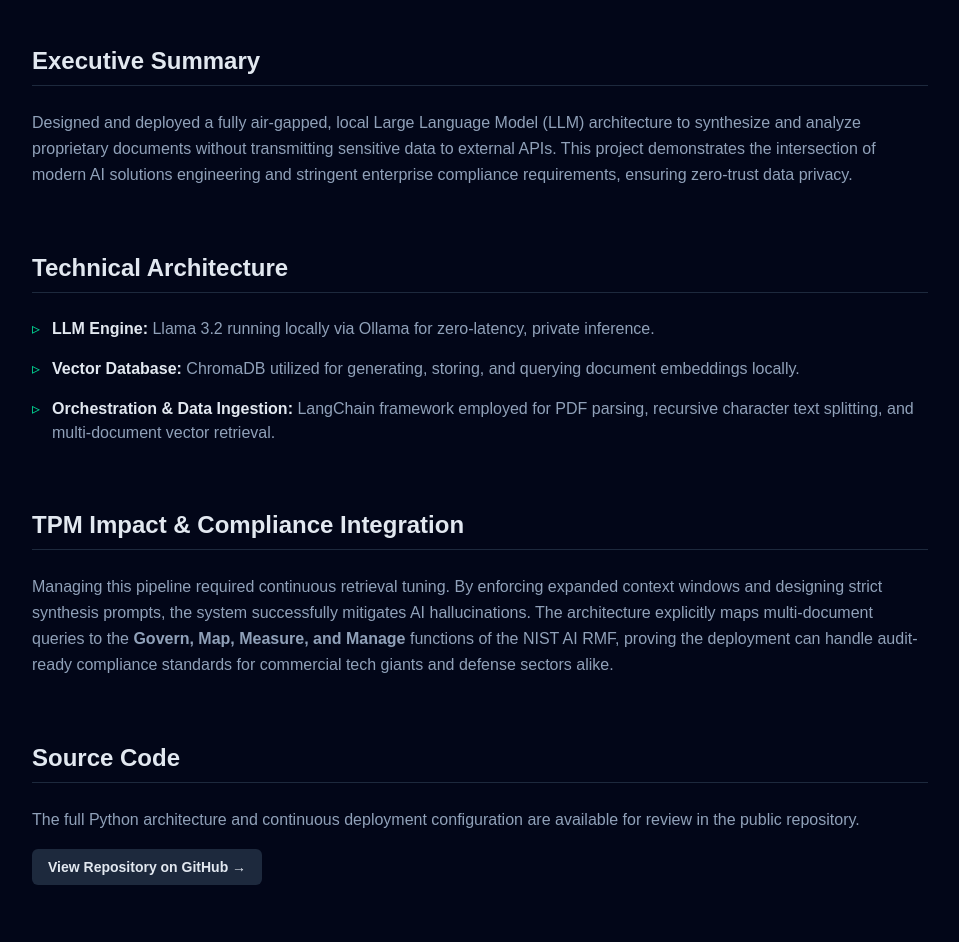
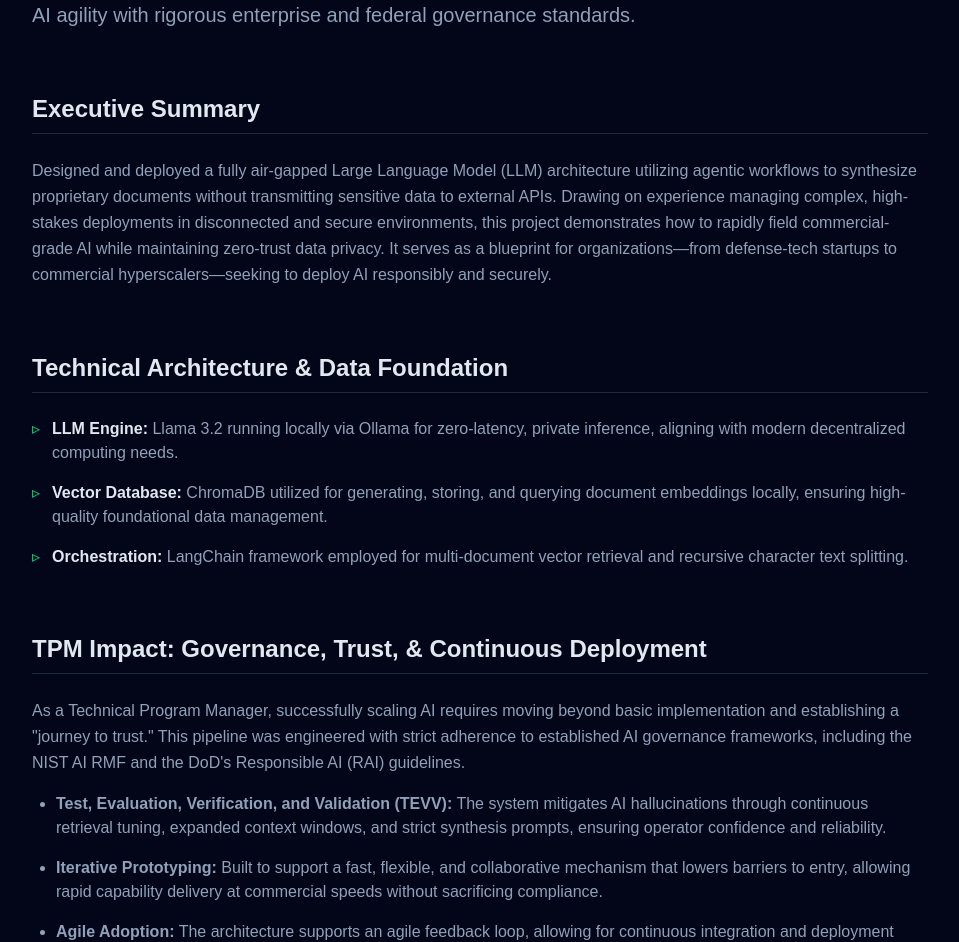
Before and after one commit to nfranklin77/tpm-portfolio, a Next.js app: page /projects/rag-engine in a window 1280 px wide. Shown: the part 291-1233 px from the top of the page, without its empty margins (160-1119 px from the left). Built offline with nearby package versions, Linux system fonts and the light colour scheme.

Commit message:
feat: updated RAG showcase with RAI and federal compliance frameworks

```diff
--- a/app/projects/rag-engine/page.tsx
+++ b/app/projects/rag-engine/page.tsx
@@ -12,10 +12,10 @@ export default function RagEngineProject() {
 
         {/* Project Header */}
         <h1 className="mt-8 text-4xl font-extrabold tracking-tight sm:text-5xl">
-          Air-Gapped AI RAG Engine
+          Air-Gapped AI RAG Engine: A Responsible AI (RAI) Architecture
         </h1>
         <p className="mt-4 text-xl text-slate-400">
-          A secure, locally hosted Retrieval-Augmented Generation pipeline built to evaluate technical workflows against the NIST AI Risk Management Framework.
+          A secure, locally hosted Retrieval-Augmented Generation (RAG) pipeline built to bridge commercial AI agility with rigorous enterprise and federal governance standards.
         </p>
 
         {/* Content Sections */}
@@ -24,39 +24,44 @@ export default function RagEngineProject() {
           <section>
             <h2 className="text-2xl font-bold text-slate-200 border-b border-slate-800 pb-2">Executive Summary</h2>
             <p className="mt-6 text-slate-400 leading-relaxed">
-              Designed and deployed a fully air-gapped, local Large Language Model (LLM) architecture to synthesize and analyze proprietary documents without transmitting sensitive data to external APIs. This project demonstrates the intersection of modern AI solutions engineering and stringent enterprise compliance requirements, ensuring zero-trust data privacy.
+              Designed and deployed a fully air-gapped Large Language Model (LLM) architecture utilizing agentic workflows to synthesize proprietary documents without transmitting sensitive data to external APIs. Drawing on experience managing complex, high-stakes deployments in disconnected and secure environments, this project demonstrates how to rapidly field commercial-grade AI while maintaining zero-trust data privacy. It serves as a blueprint for organizations—from defense-tech startups to commercial hyperscalers—seeking to deploy AI responsibly and securely.
             </p>
           </section>
 
           <section>
-            <h2 className="text-2xl font-bold text-slate-200 border-b border-slate-800 pb-2">Technical Architecture</h2>
+            <h2 className="text-2xl font-bold text-slate-200 border-b border-slate-800 pb-2">Technical Architecture & Data Foundation</h2>
             <ul className="mt-6 space-y-4 text-slate-400">
               <li className="flex items-start">
                 <span className="mr-3 text-emerald-400">▹</span>
-                <div><strong className="text-slate-200">LLM Engine:</strong> Llama 3.2 running locally via Ollama for zero-latency, private inference.</div>
+                <div><strong className="text-slate-200">LLM Engine:</strong> Llama 3.2 running locally via Ollama for zero-latency, private inference, aligning with modern decentralized computing needs.</div>
               </li>
               <li className="flex items-start">
                 <span className="mr-3 text-emerald-400">▹</span>
-                <div><strong className="text-slate-200">Vector Database:</strong> ChromaDB utilized for generating, storing, and querying document embeddings locally.</div>
+                <div><strong className="text-slate-200">Vector Database:</strong> ChromaDB utilized for generating, storing, and querying document embeddings locally, ensuring high-quality foundational data management.</div>
               </li>
               <li className="flex items-start">
                 <span className="mr-3 text-emerald-400">▹</span>
-                <div><strong className="text-slate-200">Orchestration & Data Ingestion:</strong> LangChain framework employed for PDF parsing, recursive character text splitting, and multi-document vector retrieval.</div>
+                <div><strong className="text-slate-200">Orchestration:</strong> LangChain framework employed for multi-document vector retrieval and recursive character text splitting.</div>
               </li>
             </ul>
           </section>
 
           <section>
-            <h2 className="text-2xl font-bold text-slate-200 border-b border-slate-800 pb-2">TPM Impact & Compliance Integration</h2>
+            <h2 className="text-2xl font-bold text-slate-200 border-b border-slate-800 pb-2">TPM Impact: Governance, Trust, & Continuous Deployment</h2>
             <p className="mt-6 text-slate-400 leading-relaxed">
-              Managing this pipeline required continuous retrieval tuning. By enforcing expanded context windows and designing strict synthesis prompts, the system successfully mitigates AI hallucinations. The architecture explicitly maps multi-document queries to the <strong>Govern, Map, Measure, and Manage</strong> functions of the NIST AI RMF, proving the deployment can handle audit-ready compliance standards for commercial tech giants and defense sectors alike.
+              As a Technical Program Manager, successfully scaling AI requires moving beyond basic implementation and establishing a "journey to trust." This pipeline was engineered with strict adherence to established AI governance frameworks, including the NIST AI RMF and the DoD's Responsible AI (RAI) guidelines.
             </p>
+            <ul className="mt-4 space-y-4 text-slate-400 list-disc pl-6">
+              <li><strong>Test, Evaluation, Verification, and Validation (TEVV):</strong> The system mitigates AI hallucinations through continuous retrieval tuning, expanded context windows, and strict synthesis prompts, ensuring operator confidence and reliability.</li>
+              <li><strong>Iterative Prototyping:</strong> Built to support a fast, flexible, and collaborative mechanism that lowers barriers to entry, allowing rapid capability delivery at commercial speeds without sacrificing compliance.</li>
+              <li><strong>Agile Adoption:</strong> The architecture supports an agile feedback loop, allowing for continuous integration and deployment while treating data securely as a foundational enterprise product.</li>
+            </ul>
           </section>
 
           <section>
-            <h2 className="text-2xl font-bold text-slate-200 border-b border-slate-800 pb-2">Source Code</h2>
+            <h2 className="text-2xl font-bold text-slate-200 border-b border-slate-800 pb-2">Source Code & CI/CD Pipeline</h2>
             <p className="mt-6 text-slate-400 leading-relaxed">
-              The full Python architecture and continuous deployment configuration are available for review in the public repository.
+              The full Python architecture and continuous deployment configuration are available for review.
             </p>
             <div className="mt-4">
               <a
```
